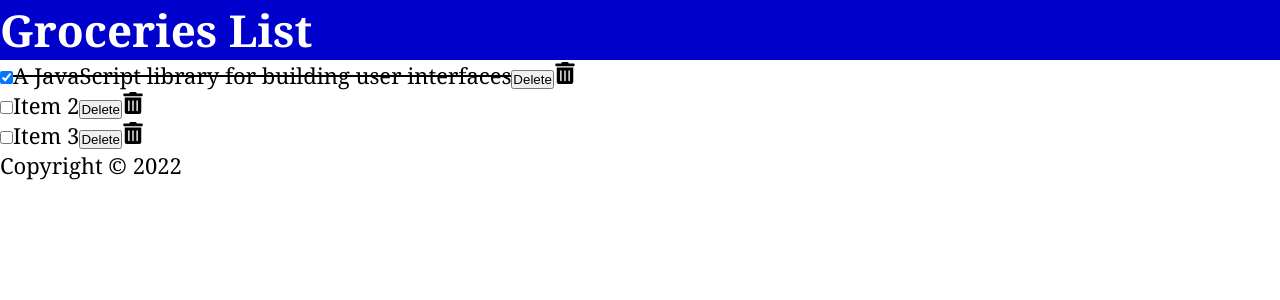
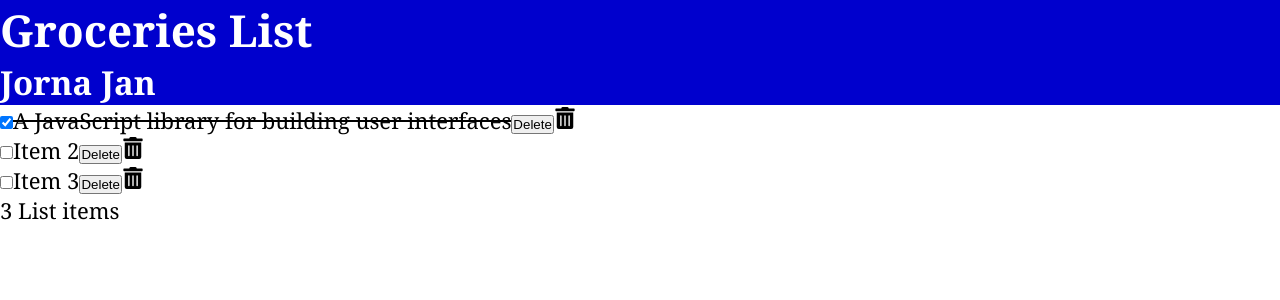
Before and after one commit to JornaJan/starting-react, a React (Create React App) app: page / in a window 1280 px wide. Shown: the top 300 px of the page. Built offline with nearby package versions, Linux system fonts and the light colour scheme.

Commit message:
Props and Prop Drilling

```diff
--- a/src/App.js
+++ b/src/App.js
@@ -1,13 +1,51 @@
 import Header from './Header'
 import Content from './Content'
 import Footer from './Footer'
+import { useState } from 'react'
 
 function App() {
+  const [items, setItems] = useState([
+    {
+      id: 1,
+      checked: true,
+      item: 'A JavaScript library for building user interfaces'
+    },
+    {
+      id: 2,
+      checked: false,
+      item: 'Item 2'
+    },
+    {
+      id: 3,
+      checked: false,
+      item: 'Item 3'
+    }
+  ]) // 默认值
+
+  const handleCheck = (id) => {
+    //console.log(id)
+    const listItems = items.map((item) => item.id === id ? {...item, checked: !item.checked}: item)
+    setItems(listItems)
+    localStorage.setItem('shoppinglist', JSON.stringify(listItems))
+  }
+
+  const handleDelete = (id) => {
+    console.log(id)
+    const listItems = items.filter(item => item.id !== id)
+    setItems(listItems)
+    localStorage.setItem('shoppinglist', JSON.stringify(listItems))
+
+  }
+
   return (
     <div className="App">
-      <Header />
-      <Content />
-      <Footer />
+      <Header title="Jorna Jan" />
+      <Content
+        items={items}
+        handleCheck={handleCheck}
+        handleDelete={handleDelete}
+      />
+      <Footer length={items.length} />
     </div>
   );
 }
--- a/src/Content.js
+++ b/src/Content.js
@@ -1,52 +1,11 @@
-import { useState } from 'react'
-import {FaTrashAlt} from 'react-icons/fa'
+import ItemList from './ItemList'
 
-const Content = () => {
-  const [items, setItems] = useState([
-    {
-      id: 1,
-      checked: true,
-      item: 'A JavaScript library for building user interfaces'
-    },
-    {
-      id: 2,
-      checked: false,
-      item: 'Item 2'
-    },
-    {
-      id: 3,
-      checked: false,
-      item: 'Item 3'
-    }
-  ]) // 默认值
+const Content = ({ items, handleCheck, handleDelete }) => {
 
-  const handleCheck = (id) => {
-    //console.log(id)
-    const listItems = items.map((item) => item.id === id ? {...item, checked: !item.checked}: item)
-    setItems(listItems)
-    localStorage.setItem('shoppinglist', JSON.stringify(listItems))
-  }
-
-  const handleDelete = (id) => {
-    console.log(id)
-    const listItems = items.filter(item => item.id !== id)
-    setItems(listItems)
-    localStorage.setItem('shoppinglist', JSON.stringify(listItems))
-
-  }
   return (
     <main>
       { items.length ? (
-      <ul>
-        {items.map((item) => (
-          <li className="item" key={item.id}>
-            <input type="checkbox" onChange={() => handleCheck(item.id)} checked={item.checked} />
-            <label style={(item.checked) ? {textDecoration: 'line-through'} : null} onDoubleClick={() => handleCheck(item.id)}>{item.item}</label>
-            <button>Delete</button>
-            <FaTrashAlt onClick={() => handleDelete(item.id)} role="button" tabIndex="0" />
-          </li>
-        ))}
-      </ul>
+        <ItemList items={items} handleCheck={handleCheck} handleDelete={handleDelete} />
       ) : (
         <p style={{marginTop: '2rem'}}>You list is empty.</p>
         )
--- a/src/Footer.js
+++ b/src/Footer.js
@@ -1,9 +1,7 @@
-const Footer = () => {
-  const today = new Date()
-
+const Footer = ({length}) => {
   return (
     <footer>
-        <p>Copyright &copy; {today.getFullYear()}</p>
+        <p>{length} List {length === 1 ? 'item' : 'items'}</p>
     </footer>
   )
 }
--- a/src/Header.js
+++ b/src/Header.js
@@ -1,12 +1,16 @@
-const Header = () => {
+const Header = ({title}) => {
   return (
     <header style={{
       backgroundColor: 'mediumblue',
       color: '#fff'
     }}>
       <h1>Groceries List</h1>
+      <h2>{title}</h2>
     </header>
   )
 }
 
+Header.defaultProps = {
+  title: 'No Body Here!'
+}
 export default Header
--- /dev/null
+++ b/src/ItemList.js
@@ -0,0 +1,18 @@
+import LineItem from './LineItem'
+
+const ItemList = ({ items, handleCheck, handleDelete }) => {
+  return (
+      <ul>
+        {items.map((item) => (
+          <LineItem
+            key={item.id}
+            item={item}
+            handleCheck={handleCheck}
+            handleDelete={handleDelete}
+          />
+        ))}
+      </ul>
+  )
+}
+
+export default ItemList
--- /dev/null
+++ b/src/LineItem.js
@@ -0,0 +1,14 @@
+import {FaTrashAlt} from 'react-icons/fa'
+
+const LinteItem = ({ item, handleCheck, handleDelete }) => {
+  return (
+          <li className="item" key={item.id}>
+            <input type="checkbox" onChange={() => handleCheck(item.id)} checked={item.checked} />
+            <label style={(item.checked) ? {textDecoration: 'line-through'} : null} onDoubleClick={() => handleCheck(item.id)}>{item.item}</label>
+            <button>Delete</button>
+            <FaTrashAlt onClick={() => handleDelete(item.id)} role="button" tabIndex="0" aria-label={`Delete ${item.item}`} />
+          </li>
+  )
+}
+
+export default LinteItem
```
